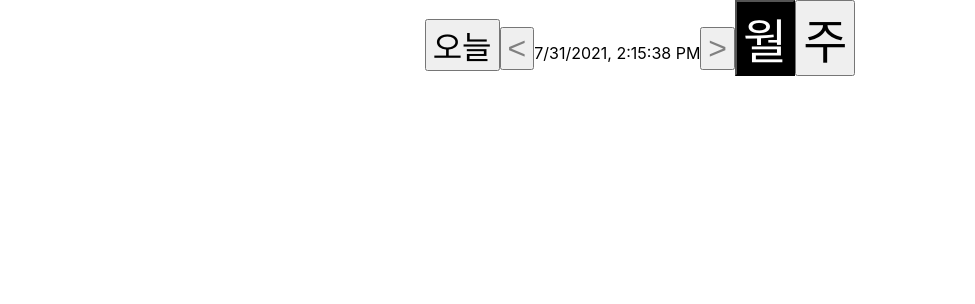
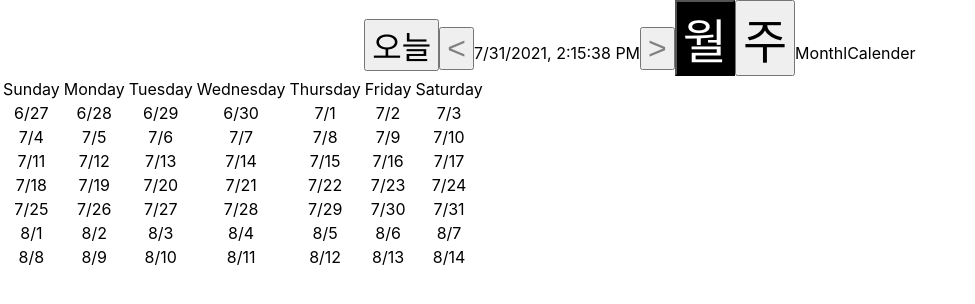
Before and after one commit to MartianLee/interview-assignment-1, a React (Create React App) app: page / in a window 1280 px wide. Shown: the top 304 px of the page, without its empty margins (0-975 px from the left). Built offline with nearby package versions, Linux system fonts and the light colour scheme.

Commit message:
월간 달력을 생성합니다

```diff
--- a/src/components/organism/MonthlyCalender.tsx
+++ b/src/components/organism/MonthlyCalender.tsx
@@ -1,13 +1,63 @@
-import { useRecoilState } from "recoil";
-import { currentViewState, ViewStateType } from "../../stores/store";
+import { useRecoilState, useRecoilValue } from "recoil";
+import {
+  calenderValue,
+  currentViewState,
+  ViewStateType,
+} from "../../stores/store";
+import { v4 } from "uuid";
+
+const DayCalneder = (props: { day: Date }) => {
+  return (
+    <td>
+      {props.day.getMonth() + 1}/{props.day.getDate()}
+    </td>
+  );
+};
+
+const WeekCalender = (week: Date[]) => {
+  return (
+    <tr key={v4()}>
+      {week.map((day: Date) => {
+        return <DayCalneder key={v4()} day={day} />;
+      })}
+    </tr>
+  );
+};
 
 const MonthlyCalender = () => {
   const [currentView, setCurrentView] = useRecoilState(currentViewState);
+  const calender = useRecoilValue(calenderValue);
   const toggleView = (viewValue: ViewStateType) => {
     setCurrentView(viewValue);
   };
 
-  return <>MonthlCalender</>;
+  const viewCalender = Array.from(
+    { length: Math.ceil(calender.length / 7) },
+    (v, i) => calender.slice(i * 7, i * 7 + 7)
+  ).map((week) => {
+    return WeekCalender(week);
+  });
+  console.log(viewCalender);
+
+  return (
+    <>
+      MonthlCalender
+      <table>
+        <thead>
+          <tr>
+            <td>Sunday</td>
+            <td>Monday</td>
+            <td>Tuesday</td>
+            <td>Wednesday</td>
+            <td>Thursday</td>
+            <td>Friday</td>
+            <td>Saturday</td>
+          </tr>
+        </thead>
+        <tbody>{viewCalender}</tbody>
+      </table>
+    </>
+  );
 };
 
 export default MonthlyCalender;
--- a/src/components/pages/MonthlyCalenderPage.tsx
+++ b/src/components/pages/MonthlyCalenderPage.tsx
@@ -1,6 +1,7 @@
 import { useRecoilValue } from "recoil";
 import { calenderValue } from "../../stores/store";
 import CalenderHeader from "../molcules/CalenderHeader";
+import MonthlyCalender from "../organism/MonthlyCalender";
 
 const MonthlyCalenderPage = () => {
   const info = useRecoilValue(calenderValue);
@@ -9,6 +10,7 @@ const MonthlyCalenderPage = () => {
   return (
     <>
       <CalenderHeader />
+      <MonthlyCalender />
     </>
   );
 };
--- a/src/stores/store.ts
+++ b/src/stores/store.ts
@@ -15,12 +15,55 @@ export const currentDateState = atom({
 export const calenderValue = selector({
   key: "calenderValue",
   get: ({ get }) => {
+    const calender: Date[] = [];
     const viewState = get(currentViewState);
     const currentDate = get(currentDateState);
+    let firstDay, lastDay;
     if (viewState == "monthly") {
-      return ["1", "2"];
+      // 지난 달의 마지막주 부터
+      // 다음 달의 첫째주 까지 총 6주를 generate
+      firstDay = new Date(currentDate.getFullYear(), currentDate.getMonth(), 1);
+      lastDay = new Date(
+        currentDate.getFullYear(),
+        currentDate.getMonth() + 1,
+        0
+      );
+      const lastMonth = [];
+      let count = 0;
+      const itDate = firstDay;
+      while (count < 1) {
+        if (itDate.getDay() == 0) {
+          count++;
+          break;
+        }
+        itDate.setDate(itDate.getDate() - 1);
+        console.log(itDate, count);
+      }
+      count = 0;
+      lastDay.setDate(lastDay.getDate() + 1);
+      while (count < 2) {
+        if (lastDay.getDay() == 6) {
+          count++;
+          if (count == 2) break;
+        }
+        lastDay.setDate(lastDay.getDate() + 1);
+        console.log(lastDay, count);
+      }
     } else {
-      return ["3", "4"];
+      // currentDate가 속한 이번 주
+      firstDay = new Date(currentDate.getFullYear(), currentDate.getMonth(), 1);
+      lastDay = new Date(
+        currentDate.getFullYear(),
+        currentDate.getMonth() + 1,
+        0
+      );
+      console.log(firstDay, lastDay);
     }
+    const itDate = new Date(firstDay);
+    while (itDate <= lastDay) {
+      calender.push(new Date(itDate));
+      itDate.setDate(itDate.getDate() + 1);
+    }
+    return calender;
   },
 });
```
